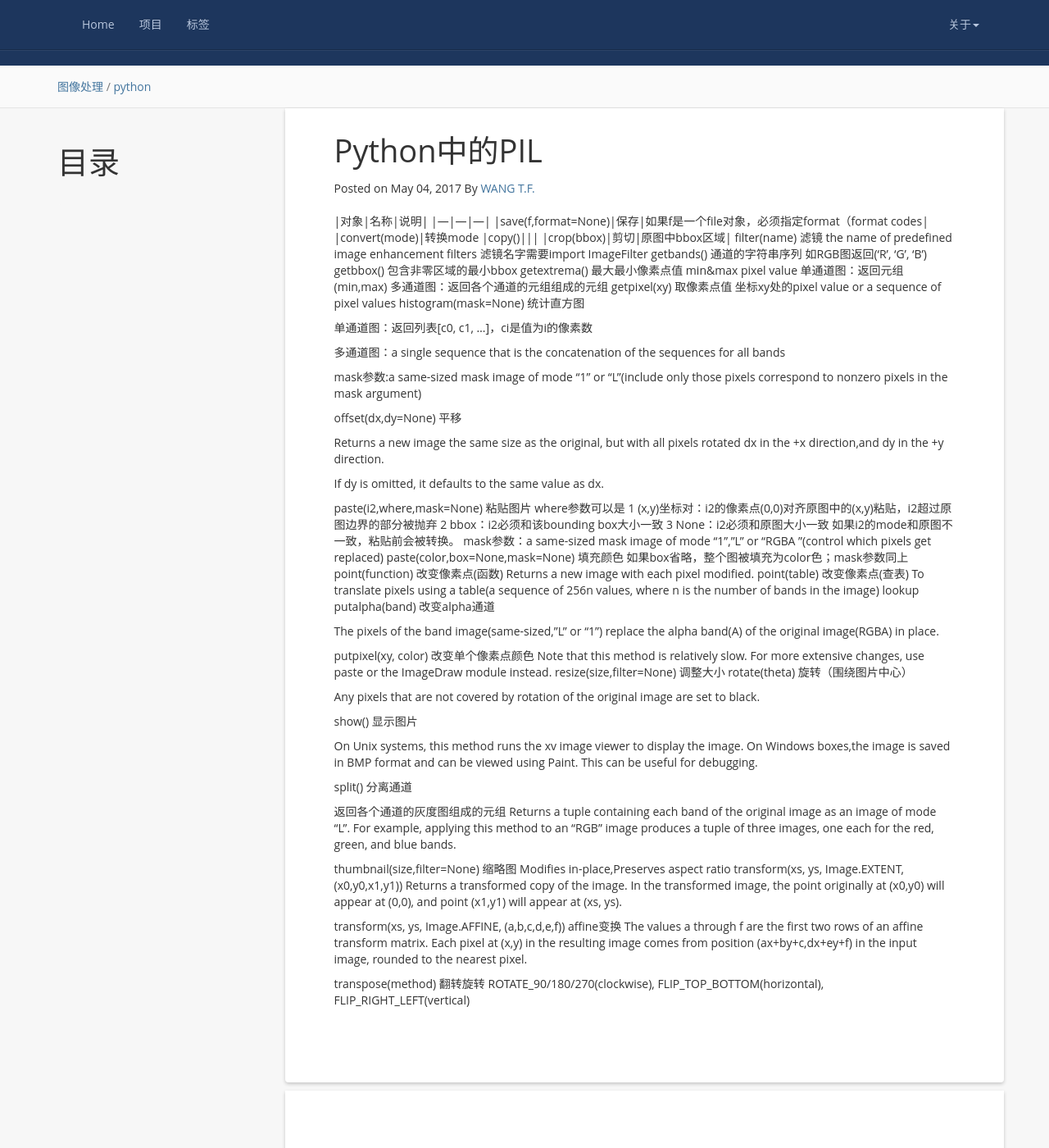
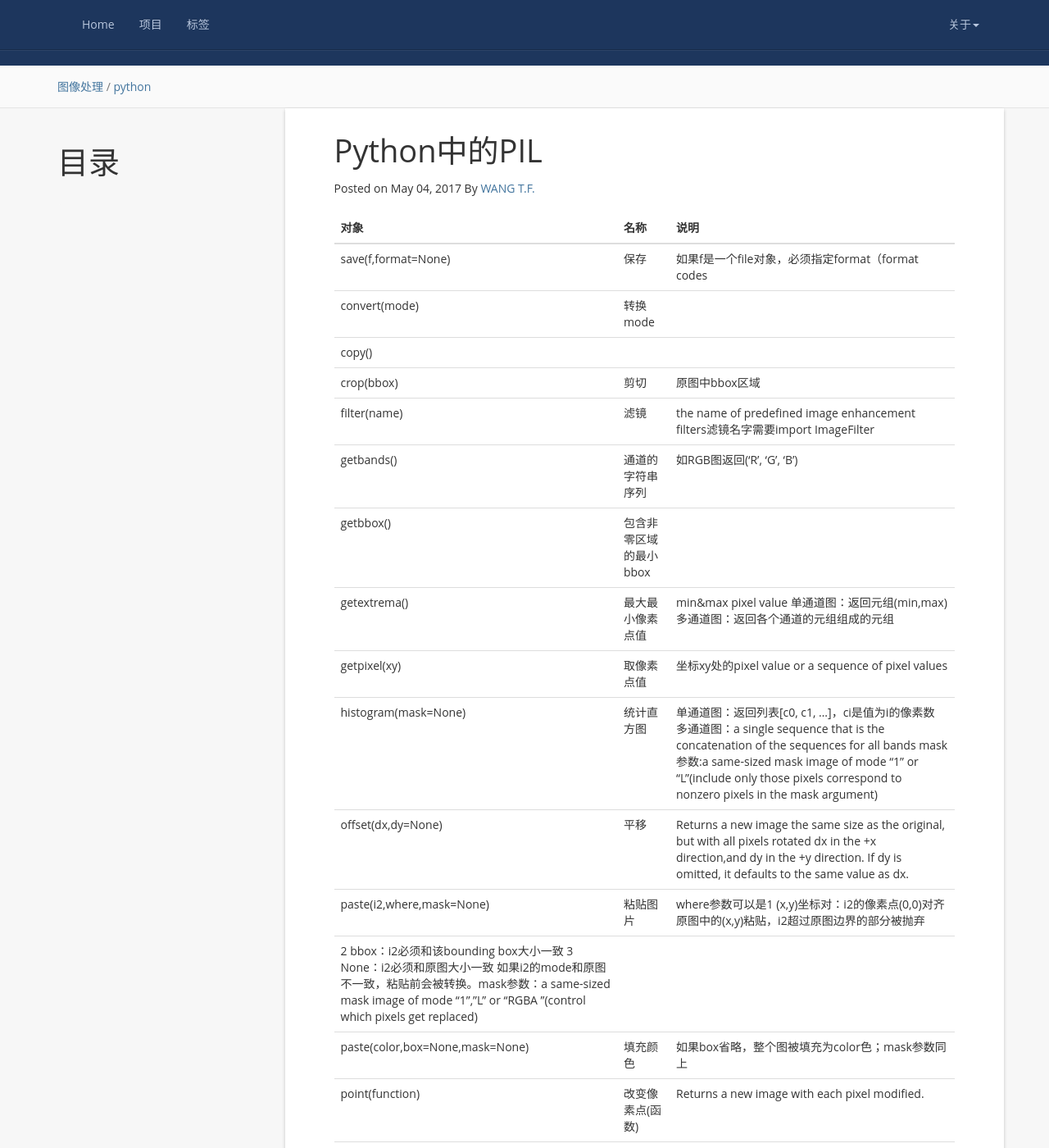
Before and after one commit to wang-tf/wang-tf.github.io, a Jekyll site: the page built from _posts/2017-05-04-PIL-in-python.md, in a window 1280 px wide and 1400 px high, scrolled down 215 px. Shown: the whole window at 82% size. Built offline with Jekyll 4.4.1, drawn with Linux system fonts in a browser that asks for light colours; nearby versions of some CDN libraries; comment, search, counter and statistics services are not loaded; some of the changed text lies outside the part shown.

Commit message:
Update 2017-05-04-PIL-in-python.md

```diff
--- a/_posts/2017-05-04-PIL-in-python.md
+++ b/_posts/2017-05-04-PIL-in-python.md
@@ -15,74 +15,24 @@ tag: python
 |convert(mode)|转换mode
 |copy()|||
 |crop(bbox)|剪切|原图中bbox区域|
-filter(name)	滤镜	the name of predefined image enhancement filters
-滤镜名字需要import ImageFilter
-getbands()	通道的字符串序列	如RGB图返回('R', 'G', 'B')
-getbbox()	包含非零区域的最小bbox
-getextrema()	最大最小像素点值	min&max pixel value
-单通道图：返回元组(min,max)
-多通道图：返回各个通道的元组组成的元组
-getpixel(xy)	取像素点值	坐标xy处的pixel value or a sequence of pixel values
-histogram(mask=None)
-统计直方图
-
-单通道图：返回列表[c0, c1, ...]，ci是值为i的像素数
-
-多通道图：a single sequence that is the concatenation of the sequences for all bands
-
-mask参数:a same-sized mask image of mode "1" or "L"(include only those pixels correspond to nonzero pixels in the mask argument)
-
-offset(dx,dy=None)
-平移
-
-Returns a new image the same size as the original, but with all pixels rotated dx in the +x direction,and dy in the +y direction.
-
-If dy is omitted, it defaults to the same value as dx.
-
-paste(i2,where,mask=None)	粘贴图片	where参数可以是
-1 (x,y)坐标对：i2的像素点(0,0)对齐原图中的(x,y)粘贴，i2超过原图边界的部分被抛弃
-2 bbox：i2必须和该bounding box大小一致
-3 None：i2必须和原图大小一致
-如果i2的mode和原图不一致，粘贴前会被转换。
-mask参数：a same-sized mask image of mode "1","L" or “RGBA ”(control which pixels get replaced)
-paste(color,box=None,mask=None)	填充颜色	如果box省略，整个图被填充为color色；mask参数同上
-point(function)	改变像素点(函数)	Returns a new image with each pixel modified.
-point(table)	改变像素点(查表)	To translate pixels using a table(a sequence of 256n values, where n is the number of bands in the image) lookup
-putalpha(band)
-改变alpha通道
-
-The pixels of the band image(same-sized,"L" or "1") replace the alpha band(A) of the original image(RGBA) in place.
-
-putpixel(xy, color)	改变单个像素点颜色	Note that this method is relatively slow. For more extensive changes, use paste or the ImageDraw module instead.
-resize(size,filter=None)	调整大小
-rotate(theta)
-旋转（围绕图片中心）
-
-
-
-Any pixels that are not covered by rotation of the original image are set to black.
-
-show()
-显示图片
-
-On Unix systems, this method runs the xv image viewer to display the image.
-On Windows boxes,the image is saved in BMP format and can be viewed using Paint.
-This can be useful for debugging.
-
-split()
-分离通道
-
-返回各个通道的灰度图组成的元组
-Returns a tuple containing each band of the original image as an image of mode "L".
-For example, applying this method to an "RGB" image produces a tuple of three images, one each for the red, green, and blue bands.
-
-thumbnail(size,filter=None)	缩略图	Modifies in-place,Preserves aspect ratio
-transform(xs, ys, Image.EXTENT, (x0,y0,x1,y1))
-Returns a transformed copy of the image. In the transformed image, the point originally at (x0,y0) will appear at (0,0), and point (x1,y1) will appear at (xs, ys).
-
-transform(xs, ys, Image.AFFINE, (a,b,c,d,e,f))	affine变换
-The values a through f are the first two rows of an affine transform matrix.
-Each pixel at (x,y) in the resulting image comes from position (ax+by+c,dx+ey+f) in the input
-image, rounded to the nearest pixel.
-
-transpose(method)	翻转旋转	ROTATE_90/180/270(clockwise), FLIP_TOP_BOTTOM(horizontal), FLIP_RIGHT_LEFT(vertical)
+|filter(name)|滤镜	|the name of predefined image enhancement filters滤镜名字需要import ImageFilter|
+|getbands()|通道的字符串序列|如RGB图返回('R', 'G', 'B')|
+|getbbox()|包含非零区域的最小bbox|
+|getextrema()|最大最小像素点值|min&max pixel value 单通道图：返回元组(min,max) 多通道图：返回各个通道的元组组成的元组|
+|getpixel(xy)|取像素点值|坐标xy处的pixel value or a sequence of pixel values|
+|histogram(mask=None)|统计直方图|单通道图：返回列表[c0, c1, ...]，ci是值为i的像素数 多通道图：a single sequence that is the concatenation of the sequences for all bands mask参数:a same-sized mask image of mode "1" or "L"(include only those pixels correspond to nonzero pixels in the mask argument)|
+|offset(dx,dy=None)|平移|Returns a new image the same size as the original, but with all pixels rotated dx in the +x direction,and dy in the +y direction. If dy is omitted, it defaults to the same value as dx.|
+|paste(i2,where,mask=None)|粘贴图片|where参数可以是1 (x,y)坐标对：i2的像素点(0,0)对齐原图中的(x,y)粘贴，i2超过原图边界的部分被抛弃
+2 bbox：i2必须和该bounding box大小一致 3 None：i2必须和原图大小一致 如果i2的mode和原图不一致，粘贴前会被转换。mask参数：a same-sized mask image of mode "1","L" or “RGBA ”(control which pixels get replaced)|
+|paste(color,box=None,mask=None)|填充颜色|如果box省略，整个图被填充为color色；mask参数同上|
+|point(function)|改变像素点(函数)|Returns a new image with each pixel modified.|
+|point(table)|改变像素点(查表)|To translate pixels using a table(a sequence of 256n values, where n is the number of bands in the image) lookup|
+|putalpha(band)|改变alpha通道|The pixels of the band image(same-sized,"L" or "1") replace the alpha band(A) of the original image(RGBA) in place.|
+|putpixel(xy, color)|改变单个像素点颜色|Note that this method is relatively slow. For more extensive changes, use paste or the ImageDraw module instead.|
+|resize(size,filter=None)|调整大小||
+|rotate(theta)|旋转（围绕图片中心）|Any pixels that are not covered by rotation of the original image are set to black.|
+|show()|显示图片|On Unix systems, this method runs the xv image viewer to display the image. On Windows boxes,the image is saved in BMP format and can be viewed using Paint. This can be useful for debugging.|
+|split()|分离通道|返回各个通道的灰度图组成的元组 Returns a tuple containing each band of the original image as an image of mode "L". For example, applying this method to an "RGB" image produces a tuple of three images, one each for the red, green, and blue bands.|
+|thumbnail(size,filter=None)	|缩略图|Modifies in-place,Preserves aspect ratio transform(xs, ys, Image.EXTENT, (x0,y0,x1,y1))	Returns a transformed copy of the image. In the transformed image, the point originally at (x0,y0) will appear at (0,0), and point (x1,y1) will appear at (xs, ys).|
+|transform(xs, ys, Image.AFFINE, (a,b,c,d,e,f))|affine变换|The values a through f are the first two rows of an affine transform matrix. Each pixel at (x,y) in the resulting image comes from position (ax+by+c,dx+ey+f) in the input image, rounded to the nearest pixel.|
+|transpose(method)|翻转旋转|ROTATE_90/180/270(clockwise), FLIP_TOP_BOTTOM(horizontal), FLIP_RIGHT_LEFT(vertical)|
```
